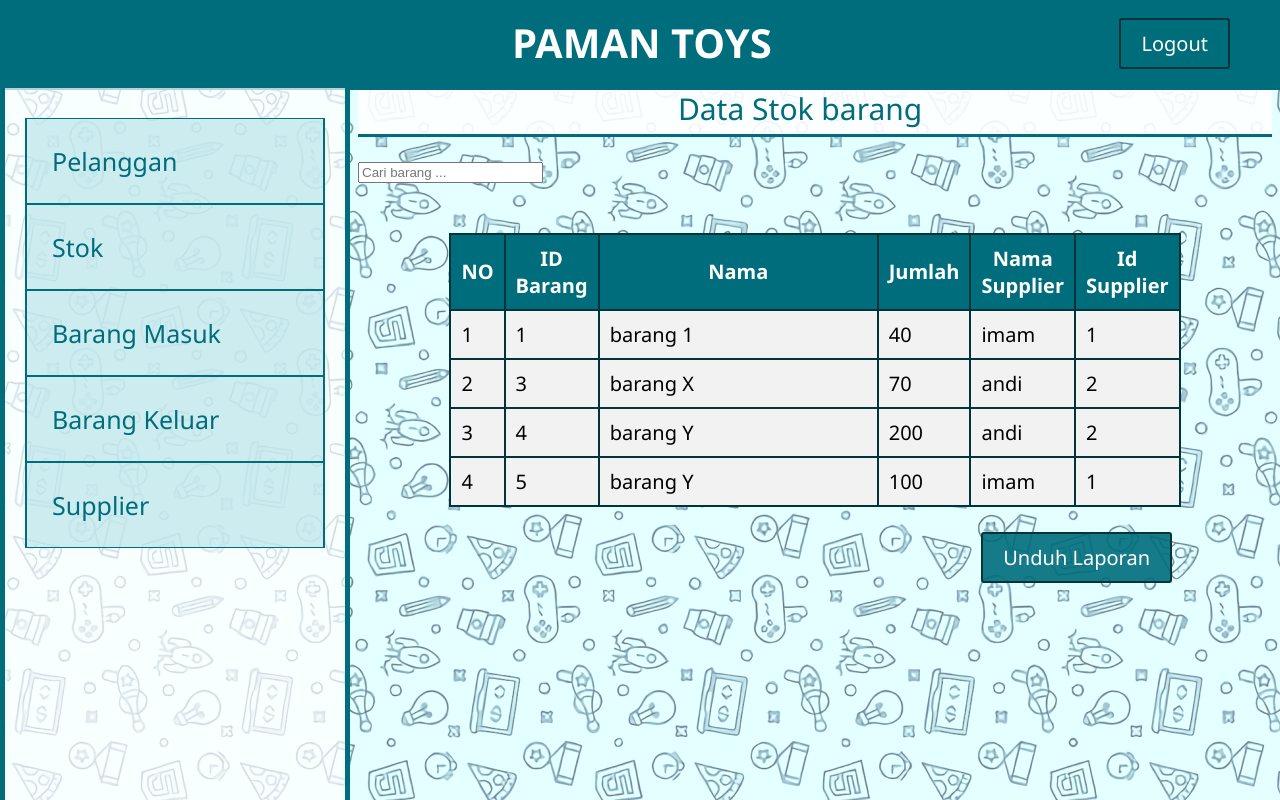
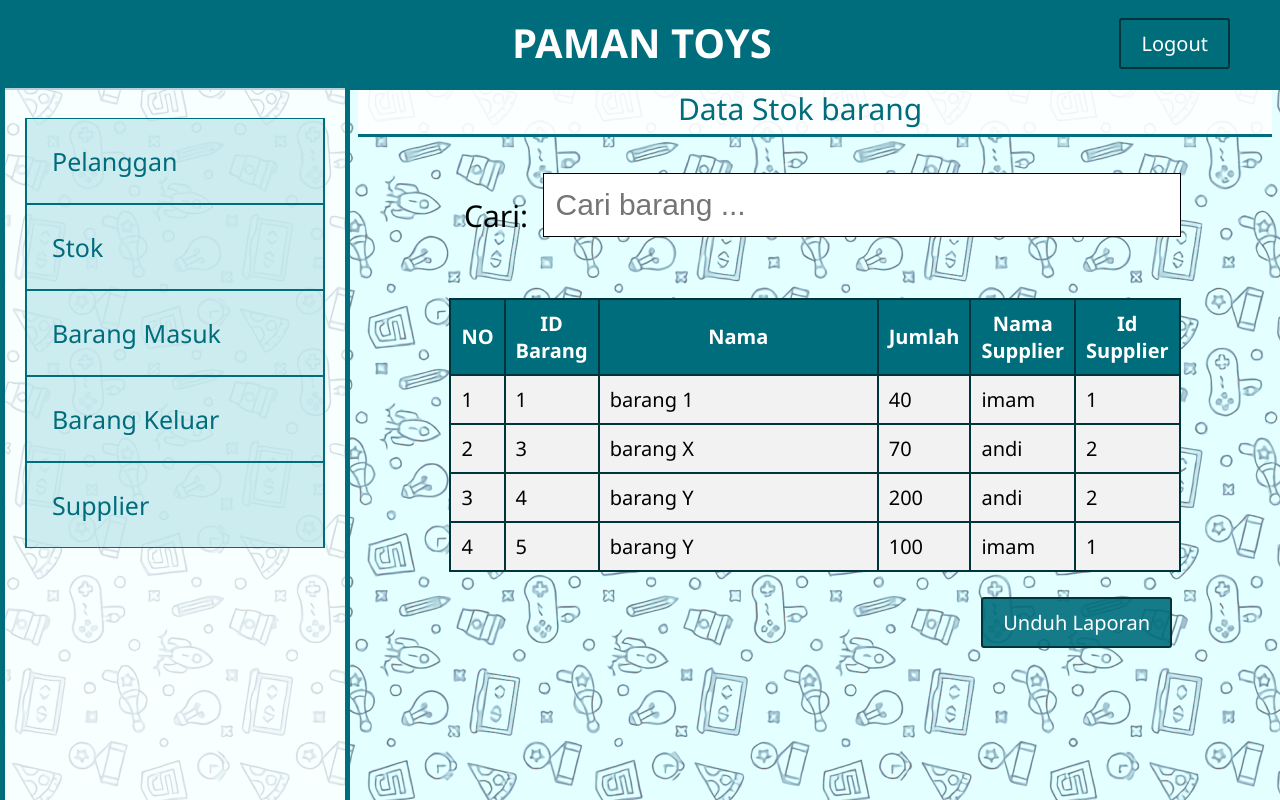
Before and after one commit to pungki14117154/SistemInventoriBarang, a PHP site: page /admin/owner_stok.php in a window 1280 px wide. Run offline with PHP 8.4, Linux system fonts and the light colour scheme; data comes from the database, SQL or seed files in the repository.

Commit message:
ubah kolom cari
tambahin css untuk kolom cari di owner

```diff
--- a/project/admin/owner.css
+++ b/project/admin/owner.css
@@ -54,6 +54,25 @@ body{
 	border: 5px solid #006D7C;
 }
 
+.container-form {
+    background-color: #fefefe;
+    margin: 2% auto 2% auto; /* 5% from the top, 15% from the bottom and centered */
+    border: 1px solid #888;
+    width: 90%; /* Could be more or less, depending on screen size */
+}
+
+
+
+input{
+    width: 100%;
+    font-size: 30px;
+    padding: 12px;
+    margin: 8px 0 8px 0px;
+    border: 1px solid black;
+    box-sizing: border-box;
+}
+
+
 ul{
 	list-style-type: none;
 	width: 100%;
@@ -84,12 +103,35 @@ ul li a:hover{
 	margin-left: 350px;
 }
 
+.cari{
+	height: 80px;
+	width: 80%;
+	max-width: 100%;
+    margin: auto;
+    padding: 3px 2px;
+    margin-top: 1%;
+    display: flex;
+}
+
+h3{
+	position: block;
+	font-family: 'Segoe UI', Tahoma, Verdana, sans-serif;
+	font-weight: bold;
+	padding: 0% 2% ;
+	text-align: center;
+	color: black;
+    font-size: 30px;
+	font-weight: 500;
+	display: flex;
+
+}
+
 h2{
 	font-family: 'Segoe UI', Tahoma, Verdana, sans-serif;
 	font-weight: normal;
 	text-align: center;
 	color: #006D7C;
-	font-size: 30px;
+    font-size: 30px;
     font-weight: 500;
 	padding-bottom: 5px;
 	padding-left: 35%;
@@ -132,7 +174,6 @@ tr:hover{
 tr{
 	background-color: #f2f2f2;
 }
-
 .container-btn-unduh{
     margin-top : 25px;
     margin-right: 100px;
--- a/project/admin/owner_barangkeluar.php
+++ b/project/admin/owner_barangkeluar.php
@@ -6,7 +6,8 @@
 	<h2>Data Barang Keluar</h2>
 
 	<form action="owner_cari.php" method="get">
-		<div>
+		<div class="cari">
+			<h3>Cari: </h3>
 			<input type="text" value="" onChange="javascript:this.value=this.value.toUpperCase();" placeholder="Cari barang keluar ..." name="cari_bk">
 		</div>
 	</form>
--- a/project/admin/owner_barangmasuk.php
+++ b/project/admin/owner_barangmasuk.php
@@ -6,7 +6,8 @@
 	<h2>Data Barang Masuk</h2>
 
 	<form action="owner_cari.php" method="get">
-		<div>
+		<div class="cari">
+			<h3>Cari: </h3>
 			<input type="text" value="" onChange="javascript:this.value=this.value.toUpperCase();" placeholder="Cari barang masuk ..." name="cari_bm">
 		</div>
 	</form>
--- a/project/admin/owner_pelanggan.php
+++ b/project/admin/owner_pelanggan.php
@@ -6,7 +6,8 @@
 	<h2>Data Pelanggan</h2>
 
 	<form action="owner_cari.php" method="get">
-		<div>
+		<div class="cari">
+			<h3>Cari: </h3>
 			<input type="text" value="" onChange="javascript:this.value=this.value.toUpperCase();" placeholder="Cari pelanggan ..." name="cari_p">
 		</div>
 	</form>
@@ -43,7 +44,7 @@
 		<div class="container-btn-unduh">
 			<button onclick="document.getElementById('').style.display='block'">Unduh Laporan</button>
 		</div>
-	</div>
+</div>
 
 
 
--- a/project/admin/owner_stok.php
+++ b/project/admin/owner_stok.php
@@ -6,7 +6,8 @@
 	<h2>Data Stok barang</h2>
 
 	<form action="owner_cari.php" method="get">
-		<div>
+		<div class="cari">
+			<h3>Cari: </h3>
 			<input type="text" value="" onChange="javascript:this.value=this.value.toUpperCase();" placeholder="Cari barang ..." name="cari_s">
 		</div>
 	</form>
--- a/project/admin/owner_supplier.php
+++ b/project/admin/owner_supplier.php
@@ -6,7 +6,8 @@
 	<h2>Data Supplier</h2>
 
 	<form action="owner_cari.php" method="get">
-		<div>
+		<div class="cari">
+			<h3>Cari: </h3>
 			<input type="text" value="" onChange="javascript:this.value=this.value.toUpperCase();" placeholder="Cari pelanggan ..." name="cari_sup">
 		</div>
 	</form>
```
